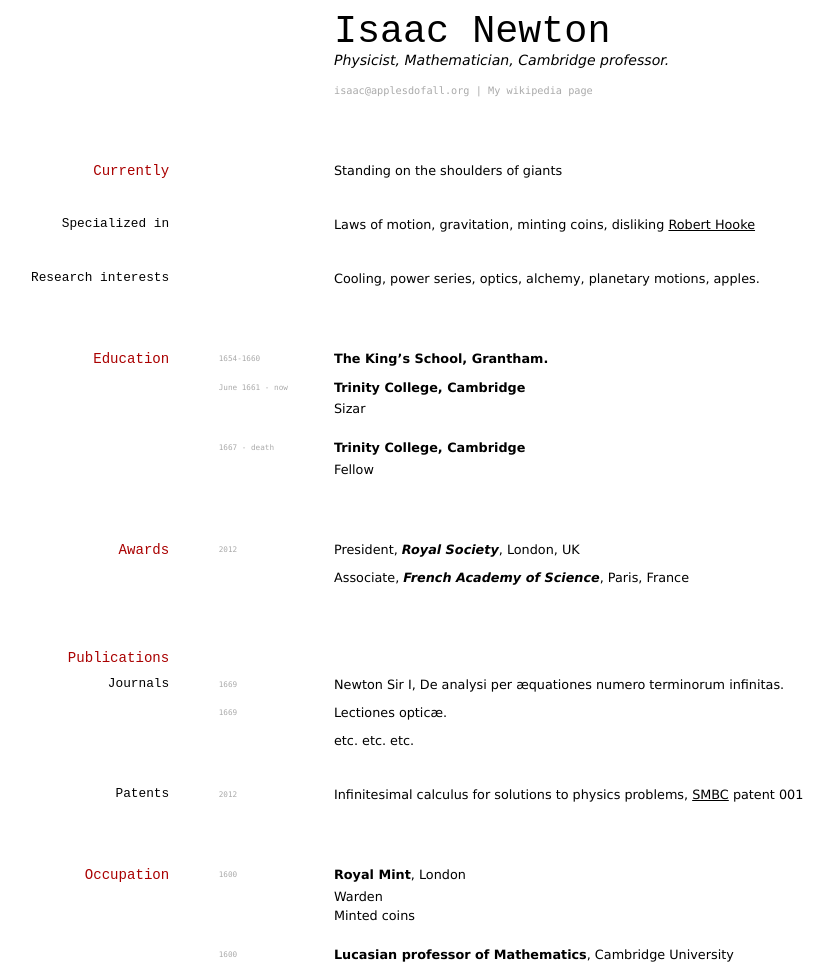
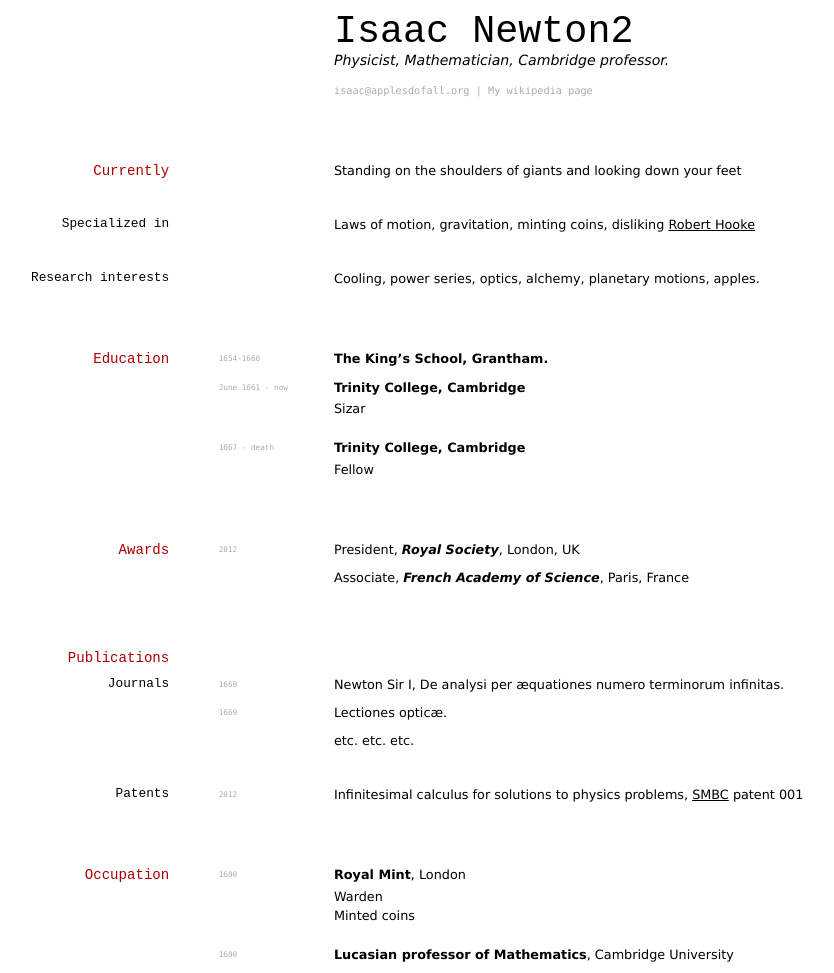
Before and after one commit to elipapa/markdown-cv, a Jekyll site: the page built from index.md, in a window 1280 px wide. Shown: the whole page, without its empty margins (97-931 px from the left). Built offline with Jekyll 4.4.1, drawn with Linux system fonts in a browser that asks for light colours.

Commit message:
Update index.md

```diff
--- a/index.md
+++ b/index.md
@@ -2,7 +2,7 @@
 layout: cv
 title: Isaac Newtons's CV
 ---
-# Isaac Newton
+# Isaac Newton2
 Physicist, Mathematician, Cambridge professor.
 
 <div id="webaddress">
@@ -13,7 +13,7 @@ Physicist, Mathematician, Cambridge professor.
 
 ## Currently
 
-Standing on the shoulders of giants
+Standing on the shoulders of giants and looking down your feet
 
 ### Specialized in
 
```
